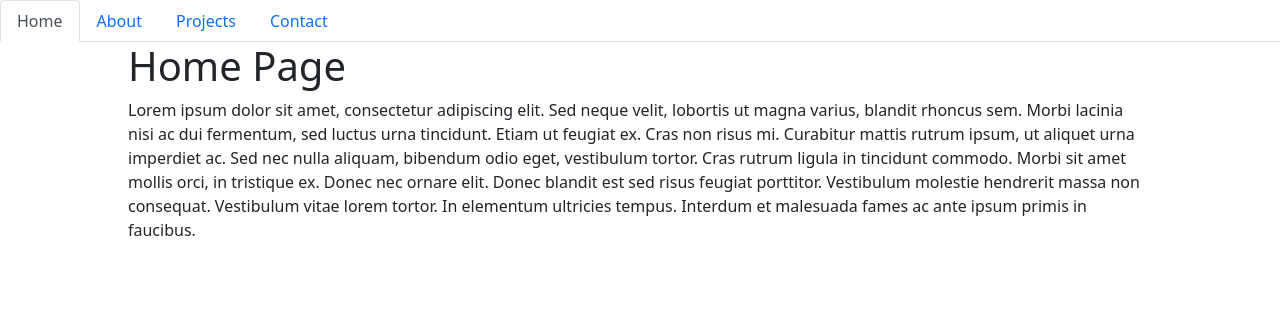
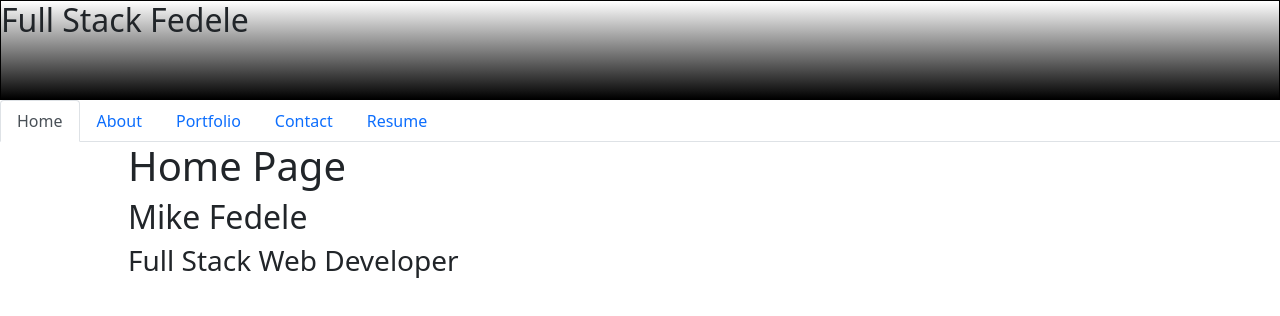
Before and after one commit to Mikefedele/react-portfolio, a React (Create React App) app: page / in a window 1280 px wide. Shown: the top 316 px of the page. Built offline with nearby package versions, Linux system fonts and the light colour scheme.

Commit message:
header skills resume added

```diff
--- a/package.json
+++ b/package.json
@@ -4,10 +4,14 @@
   "private": true,
   "dependencies": {
     "@emailjs/browser": "^3.6.2",
+    "@fortawesome/fontawesome-svg-core": "^6.1.1",
+    "@fortawesome/free-regular-svg-icons": "^6.1.1",
+    "@fortawesome/free-solid-svg-icons": "^6.1.1",
     "@testing-library/jest-dom": "^5.16.4",
     "@testing-library/react": "^11.1.0",
     "@testing-library/user-event": "^13.5.0",
     "axios": "^0.27.2",
+    "babel-plugin-macros": "^3.1.0",
     "bootstrap": "^5.1.3",
     "dotenv": "^16.0.1",
     "react": "^17.0.2",
--- a/src/App.css
+++ b/src/App.css
@@ -0,0 +1,33 @@
+/* Set your default so that the sizing and placement is predictable */
+* {
+  box-sizing: border-box;
+  padding: 0;
+  margin: 0;
+}
+
+#header {
+  background: fixed;
+
+}
+
+/* Everything is a child of this node, so set its height to take up the full page or more, then set some padding at the bottom so your footer can slip into the gap. */
+#root {
+  position: relative;
+  min-height: 100vh;
+  padding-bottom: 20px;
+}
+
+
+
+.Main {
+  text-align: center;
+  position: relative;
+}
+
+/* Now set the height of your Footer equal to the padding that you left for it in your #root.  To make it stay at the bottom, you will set it to be absolutely positioned.  If Main grows larger, your Footer will move down to remain at the bottom of the page. */
+.Footer {
+  height: 20px;
+  width: 100%;
+  position: absolute;
+  bottom: 0;
+}
--- a/src/App.js
+++ b/src/App.js
@@ -1,9 +1,16 @@
 import React from "react";
 import PortfolioContainer from "./components/PortfolioContainer";
+import NavTabs from "./components/NavTabs";
+import Header from "./components/header";
+import "./App.css";
+//todo get from portfolio container export for index
+export default function name() {
+  return (
+    <div>
+      <Header />
+      <PortfolioContainer />
+    </div>
+  );
+}
 
-// import './App.css';
-//todo get from portfolio container export for index
-const App = () => <PortfolioContainer />;
-
-
-export default App;
+// export default App;
--- a/src/components/NavTabs.js
+++ b/src/components/NavTabs.js
@@ -35,7 +35,7 @@ function NavTabs({ currentPage, handlePageChange }) {
 
           className={currentPage === 'Projects' ? 'nav-link active' : 'nav-link'}
         >
-          Projects
+          Portfolio
         </a>
       </li>
       <li className="nav-item">
@@ -49,6 +49,17 @@ function NavTabs({ currentPage, handlePageChange }) {
           Contact
         </a>
       </li>
+      <li className="nav-item">
+        <a
+          href="#resume"
+          //  TODO: Add a comment explaining what this logic is doing
+
+          onClick={() => handlePageChange('Resume')}
+          className={currentPage === 'Resume' ? 'nav-link active' : 'nav-link'}
+        >
+          Resume
+        </a>
+      </li>
     </ul>
   );
 }
--- a/src/components/PortfolioContainer.js
+++ b/src/components/PortfolioContainer.js
@@ -4,6 +4,8 @@ import Home from './pages/Home';
 import About from './pages/About';
 import Projects from './pages/Projects';
 import Contact from './pages/Contact';
+import Resume from './pages/Resume';
+
 
 export default function PortfolioContainer() {
   const [currentPage, setCurrentPage] = useState('Home');
@@ -19,7 +21,10 @@ export default function PortfolioContainer() {
     if (currentPage === 'Projects') {
       return <Projects />;
     }
-    return <Contact />;
+    if (currentPage === 'Resume') {
+    return <Resume />;
+  }
+    return <Contact />
   };
 
   //*method to
--- /dev/null
+++ b/src/components/header.js
@@ -0,0 +1,21 @@
+import React from "react";
+import { Container } from "react-bootstrap";
+import NavTabs from "./NavTabs";
+import '../../src/App.css'
+const headerStyle = {
+    position: 'relative',
+    height: '100px',
+    width: '100%',
+    border: '1px solid black',
+    backgroundImage: 'linear-gradient(white, black)'
+
+}
+
+export default function Header() {
+  return (
+    <header className="header" style={headerStyle}>
+      <h2>Full Stack Fedele</h2>
+     {/* <NavTabs {NavTabs} /> */}
+    </header>
+  )
+}
--- a/src/components/pages/About.js
+++ b/src/components/pages/About.js
@@ -1,5 +1,6 @@
 import React from 'react';
 import profilePic from '../images/me.jpg'
+
 const imageStyle = {width: '150px' }
 const divStyle = {width: '80%', margin: '0 auto' }
 export default function About() {
--- a/src/components/pages/Contact.js
+++ b/src/components/pages/Contact.js
@@ -1,44 +1,63 @@
 import React, { useRef } from "react";
 import emailjs from "@emailjs/browser";
 import Form from "react-bootstrap/Form";
-import Button from "react-bootstrap/Button"
-
+import Button from "react-bootstrap/Button";
+import Stack from "react-bootstrap/Stack";
+const formStyle = { display: "block" };
 const divStyle = { width: "80%", margin: "0 auto" };
+let nameValue = ""
 
 export default function Contact() {
   const form = useRef();
 
   const sendEmail = (e) => {
     e.preventDefault();
-
-    emailjs.sendForm('service_lum2u47', 'template_yy3ka08', form.current, 'A4V8YvM2Wwve7v5VI')
-      .then((result) => {
+    emailjs
+      .sendForm(
+        "service_lum2u47",
+        "template_yy3ka08",
+        form.current,
+        "A4V8YvM2Wwve7v5VI"
+      )
+      .then(
+        (result) => {
+          alert('Email Sent')
+          nameValue.value = "";
           console.log(result.text);
-      }, (error) => {
+        },
+        (error) => {
           console.log(error.text);
-      });
+        }
+      );
   };
   return (
     <div style={divStyle}>
       <h1>Contact Page</h1>
-      <form ref={form} onSubmit={sendEmail}>
+      <form ref={form} onSubmit={sendEmail} style={formStyle}>
+        <Stack gap={1} className="col-md-5 mx-auto">
           <label>Name</label>
-      <input type="text" name="user_name" />
+          <input type="text" name="user_name"/>
           <label>Email</label>
           <input type="email" name="user_email" />
           <label>Message</label>
           <textarea name="message" />
           <input type="submit" value="Send" />
+        </Stack>
       </form>
-      {/* <Form ref={form}>
+      {/* <Form ref={form} onSubmit={sendEmail}>
+      <Form.Group className="mb-3" controlId="exampleForm.ControlInput1">
+          <Form.Label>Name</Form.Label>
+          <Form.Control type="text" name="user_name" />
+        </Form.Group>
         <Form.Group className="mb-3" controlId="exampleForm.ControlInput1">
           <Form.Label>Email address</Form.Label>
-          <Form.Control type="email" placeholder="name@example.com" />
+          <Form.Control type="email" name="user_email" />
         </Form.Group>
         <Form.Group className="mb-3" controlId="exampleForm.ControlTextarea1">
-          <Form.Label>Example textarea</Form.Label>
+          <Form.Label name="message">Example textarea</Form.Label>
           <Form.Control as="textarea" rows={3} />
         </Form.Group>
+        <input type="submit" value="send"
         <Button type="button" onSubmit={sendEmail}>Submit</Button>
       </Form> */}
     </div>
--- a/src/components/pages/Home.js
+++ b/src/components/pages/Home.js
@@ -5,18 +5,9 @@ export default function Home() {
   return (
     <div style={divStyle}>
       <h1>Home Page</h1>
-      <p>
-        Lorem ipsum dolor sit amet, consectetur adipiscing elit. Sed neque
-        velit, lobortis ut magna varius, blandit rhoncus sem. Morbi lacinia nisi
-        ac dui fermentum, sed luctus urna tincidunt. Etiam ut feugiat ex. Cras
-        non risus mi. Curabitur mattis rutrum ipsum, ut aliquet urna imperdiet
-        ac. Sed nec nulla aliquam, bibendum odio eget, vestibulum tortor. Cras
-        rutrum ligula in tincidunt commodo. Morbi sit amet mollis orci, in
-        tristique ex. Donec nec ornare elit. Donec blandit est sed risus feugiat
-        porttitor. Vestibulum molestie hendrerit massa non consequat. Vestibulum
-        vitae lorem tortor. In elementum ultricies tempus. Interdum et malesuada
-        fames ac ante ipsum primis in faucibus.
-      </p>
+
+      <h2>Mike Fedele</h2>
+      <h3>Full Stack Web Developer</h3>
     </div>
   );
 }
--- /dev/null
+++ b/src/components/pages/Resume.js
@@ -0,0 +1,54 @@
+import React from "react";
+import Container from "react-bootstrap/Container";
+import Row from "react-bootstrap/Row";
+import Col from "react-bootstrap/Col";
+import Stack from "react-bootstrap/Stack";
+
+const divStyle = { width: "80%", margin: "0 auto" };
+const tempStyle = { border: "1px solid black", height: "150px" };
+const textStyle = { textDecoration: "none", color: "black" };
+
+export default function Resume() {
+  // const link = window.location.replace('https://docs.google.com/document/d/1zbM5Wy1UoQNvrG1xQIR8-ivxTUCnOHAai11cyikFcGM/edit?usp=sharing')
+
+  return (
+    <div style={divStyle}>
+      <h1>Resume</h1>
+      <Container>
+        <Stack gap={1} className="col-md-5 mx-auto">
+          <p style={textStyle}>
+            {" "}
+            Click to view my{" "}
+            <a href="https://docs.google.com/document/d/1zbM5Wy1UoQNvrG1xQIR8-ivxTUCnOHAai11cyikFcGM/edit?usp=sharing">
+              resume
+            </a>{" "}
+            🎉
+          </p>
+          <row>
+          <ul>
+            <h5>Front-end experience</h5>
+            <li>HTML</li>
+            <li>CSS</li>
+            <li>React</li>
+            <li>Responsive Design</li>
+            <li>Bootstrap, Tailwind</li>
+            <li>JavaScript</li>
+          </ul>
+          <ul>
+            <h5>Backend Experience</h5>
+            <li>NodeJS</li>
+            <li>APIs</li>
+            <li>Express</li>
+            <li>MySQL, Sequelize</li>
+            <li>NoSQL, MongDB, Mongoose</li>
+            <li>GraphQL</li>
+            <li>Modularization</li>
+            <li>Testing, Jest</li>
+          </ul>
+          </row>
+
+        </Stack>
+      </Container>
+    </div>
+  );
+}
```
Also changed, not shown: 1 other file (tests, documents, lock files or other folders). Lines whose indentation alone changed are shown as unchanged.
